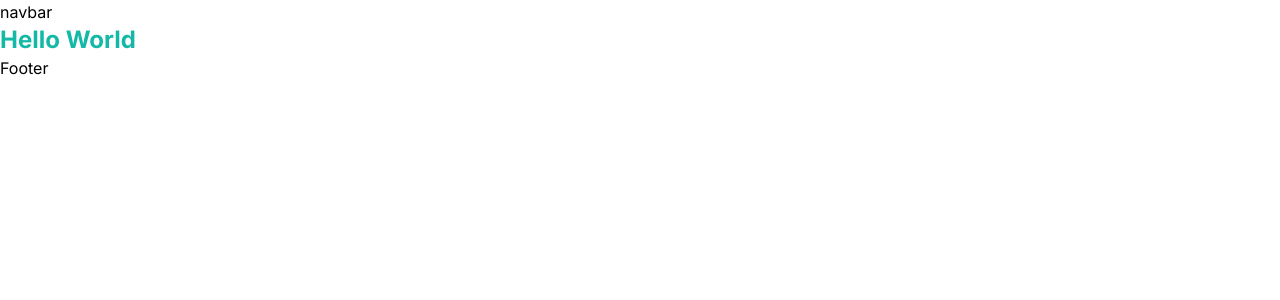
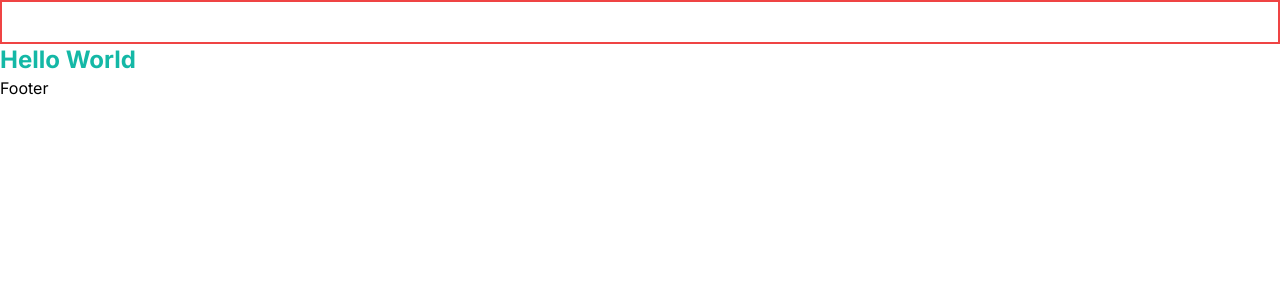
Before and after one commit to dcharles23/london_ui_app, a Next.js app: page / in a window 1280 px wide. Shown: the top 300 px of the page. Built offline with nearby package versions, Linux system fonts and the light colour scheme.

Commit message:
adding href

```diff
--- a/components/Navbar.tsx
+++ b/components/Navbar.tsx
@@ -1,6 +1,14 @@
+import Link from "next/link"
+
 const navbar = () => {
   return (
-    <div>navbar</div>
+    // used semantic html nav tag below for the navbar to improve SEO
+    <nav className="border-2 border-red-500 flexBetween max-container
+     padding-container relative z-30 py-5">
+      <Link href="/">
+
+      </Link>
+    </nav>
   )
 }
 
```
